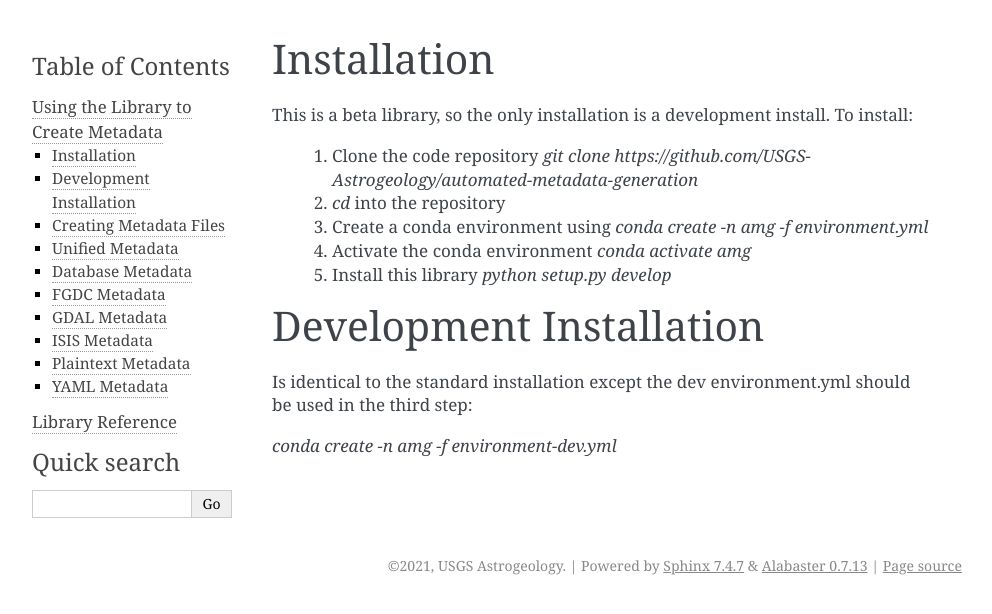
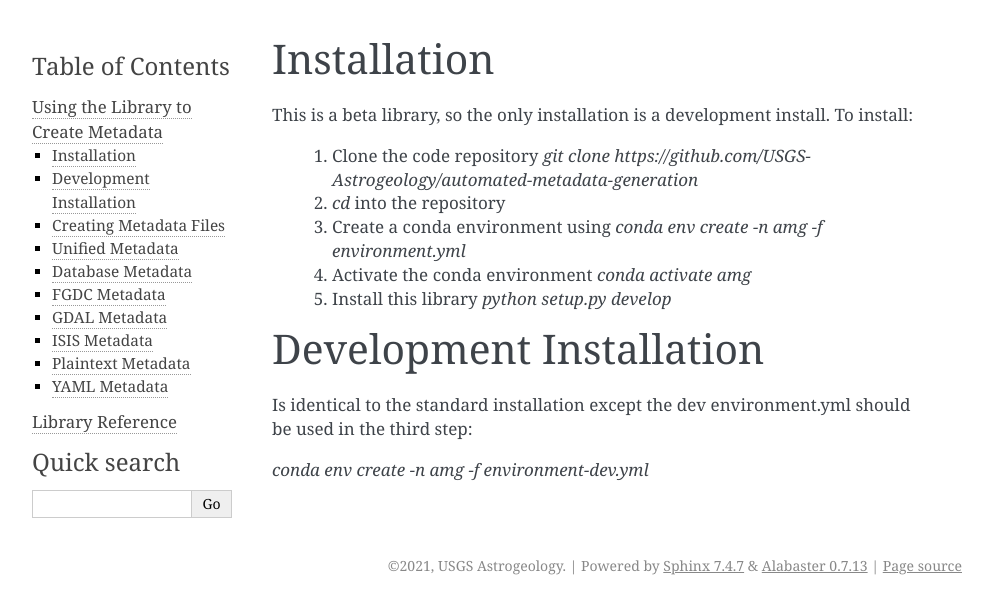
Before and after one commit to mahunter14/automated-metadata-generation, a Sphinx documentation site: the page built from docs/source/making_metadata/installation.rst, in a window 1280 px wide. Shown: the top 614 px of the page, without its empty margins (148-1140 px from the left). Built offline with Sphinx 7.4.7, drawn with Linux system fonts in a browser that asks for light colours.

Commit message:
Update installation.rst
Added missing 'env' from conda env create commands.

```diff
--- a/docs/source/making_metadata/installation.rst
+++ b/docs/source/making_metadata/installation.rst
@@ -5,7 +5,7 @@ This is a beta library, so the only installation is a development install. To in
 
  1. Clone the code repository `git clone https://github.com/USGS-Astrogeology/automated-metadata-generation`
  2. `cd` into the repository
- 3. Create a conda environment using `conda create -n amg -f environment.yml`
+ 3. Create a conda environment using `conda env create -n amg -f environment.yml`
  4. Activate the conda environment `conda activate amg`
  5. Install this library `python setup.py develop`
 
@@ -13,4 +13,4 @@ Development Installation
 ========================
 Is identical to the standard installation except the dev environment.yml should be used in the third step:
 
-`conda create -n amg -f environment-dev.yml`
+`conda env create -n amg -f environment-dev.yml`
```
